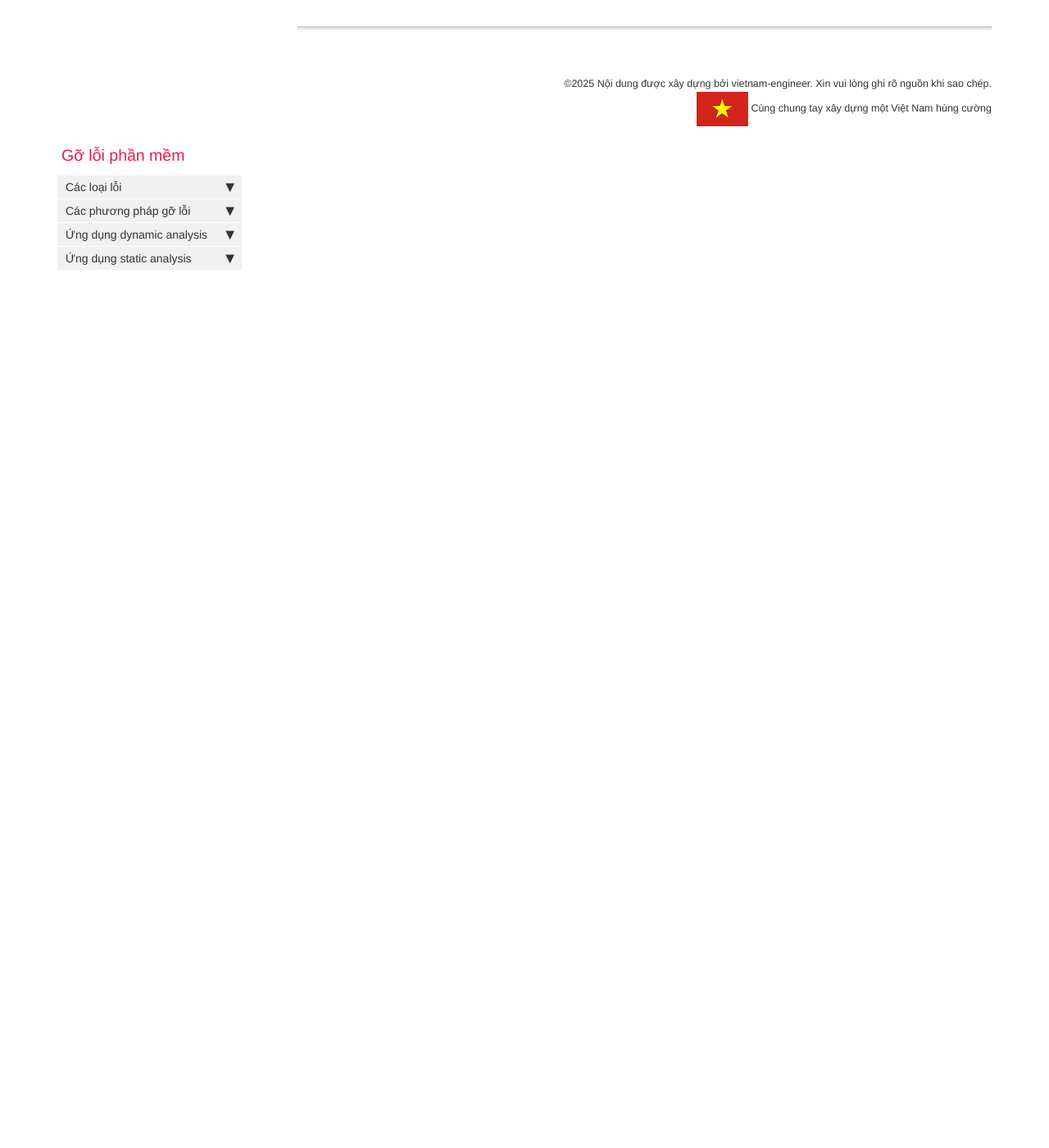
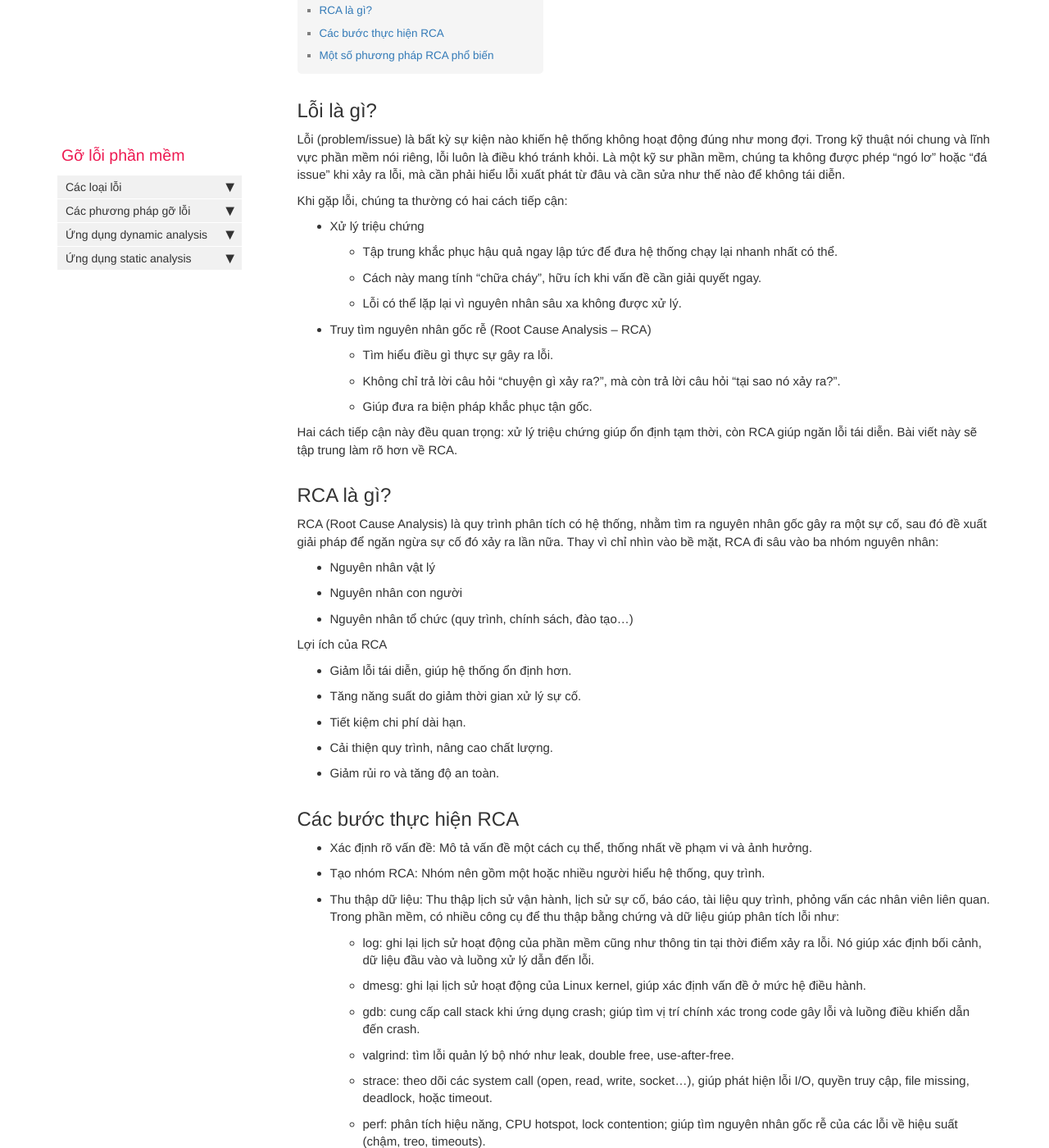
Before and after one commit to vietnam-engineer/vietnam-engineer.github.io, a Jekyll site: the page built from pages/phan_mem/debug_sw/debug_sw.md, in a window 1280 px wide and 1400 px high, scrolled down 284 px. Shown: the whole window at 82% size. Built offline with Jekyll 4.4.1, drawn with Linux system fonts in a browser that asks for light colours; comment, search, counter and statistics services are not loaded; before the commit the page ends 900 px from its top, so only the background shows below that; some of the changed text lies outside the part shown.

Commit message:
Add: debug_sw.md

```diff
--- a/pages/phan_mem/debug_sw/debug_sw.md
+++ b/pages/phan_mem/debug_sw/debug_sw.md
@@ -4,3 +4,59 @@ sidebar: debug_sw_sidebar
 permalink: debug_sw.html
 folder: debug_sw
 ---
+
+## Lỗi là gì?
+
+Lỗi (problem/issue) là bất kỳ sự kiện nào khiến hệ thống không hoạt động đúng như mong đợi.
+Trong kỹ thuật nói chung và lĩnh vực phần mềm nói riêng, lỗi luôn là điều khó tránh khỏi. Là một kỹ sư phần mềm, chúng ta không được phép "ngó lơ" hoặc "đá issue" khi xảy ra lỗi, mà cần phải hiểu lỗi xuất phát từ đâu và cần sửa như thế nào để không tái diễn.
+
+Khi gặp lỗi, chúng ta thường có hai cách tiếp cận:
+- Xử lý triệu chứng
+    - Tập trung khắc phục hậu quả ngay lập tức để đưa hệ thống chạy lại nhanh nhất có thể.
+    - Cách này mang tính "chữa cháy", hữu ích khi vấn đề cần giải quyết ngay.
+    - Lỗi có thể lặp lại vì nguyên nhân sâu xa không được xử lý.
+- Truy tìm nguyên nhân gốc rễ (Root Cause Analysis – RCA)
+    - Tìm hiểu điều gì thực sự gây ra lỗi.
+    - Không chỉ trả lời câu hỏi "chuyện gì xảy ra?", mà còn trả lời câu hỏi "tại sao nó xảy ra?".
+    - Giúp đưa ra biện pháp khắc phục tận gốc.
+
+Hai cách tiếp cận này đều quan trọng: xử lý triệu chứng giúp ổn định tạm thời, còn RCA giúp ngăn lỗi tái diễn. Bài viết này sẽ tập trung làm rõ hơn về RCA.
+
+## RCA là gì?
+
+RCA (Root Cause Analysis) là quy trình phân tích có hệ thống, nhằm tìm ra nguyên nhân gốc gây ra một sự cố, sau đó đề xuất giải pháp để ngăn ngừa sự cố đó xảy ra lần nữa. Thay vì chỉ nhìn vào bề mặt, RCA đi sâu vào ba nhóm nguyên nhân:
+- Nguyên nhân vật lý
+- Nguyên nhân con người
+- Nguyên nhân tổ chức (quy trình, chính sách, đào tạo…)
+
+Lợi ích của RCA
+- Giảm lỗi tái diễn, giúp hệ thống ổn định hơn.
+- Tăng năng suất do giảm thời gian xử lý sự cố.
+- Tiết kiệm chi phí dài hạn.
+- Cải thiện quy trình, nâng cao chất lượng.
+- Giảm rủi ro và tăng độ an toàn.
+
+## Các bước thực hiện RCA
+
+- Xác định rõ vấn đề: Mô tả vấn đề một cách cụ thể, thống nhất về phạm vi và ảnh hưởng.
+- Tạo nhóm RCA: Nhóm nên gồm một hoặc nhiều người hiểu hệ thống, quy trình.
+- Thu thập dữ liệu: Thu thập lịch sử vận hành, lịch sử sự cố, báo cáo, tài liệu quy trình, phỏng vấn các nhân viên liên quan. Trong phần mềm, có nhiều công cụ để thu thập bằng chứng và dữ liệu giúp phân tích lỗi như:
+    - log: ghi lại lịch sử hoạt động của phần mềm cũng như thông tin tại thời điểm xảy ra lỗi. Nó giúp xác định bối cảnh, dữ liệu đầu vào và luồng xử lý dẫn đến lỗi.
+    - dmesg: ghi lại lịch sử hoạt động của Linux kernel, giúp xác định vấn đề ở mức hệ điều hành.
+    - gdb: cung cấp call stack khi ứng dụng crash; giúp tìm vị trí chính xác trong code gây lỗi và luồng điều khiển dẫn đến crash.
+    - valgrind: tìm lỗi quản lý bộ nhớ như leak, double free, use-after-free.
+    - strace: theo dõi các system call (open, read, write, socket…), giúp phát hiện lỗi I/O, quyền truy cập, file missing, deadlock, hoặc timeout.
+    - perf: phân tích hiệu năng, CPU hotspot, lock contention; giúp tìm nguyên nhân gốc rễ của các lỗi về hiệu suất (chậm, treo, timeouts).
+    - lsof: liệt kê file descriptor, socket đang mở; giúp phát hiện leak FD, cạn tài nguyên, hoặc ứng dụng "treo" vì giữ lock hay socket.
+    - ...
+- Xác định các nguyên nhân khả dĩ: liệt kê càng nhiều khả năng càng tốt, tránh loại trừ quá sớm.
+- Phân tích và xác định nguyên nhân gốc rễ: Đánh giá mối quan hệ, mức ảnh hưởng và khả năng xảy ra để tìm nguyên nhân cốt lõi.
+- Đề xuất giải pháp: Giải pháp phải tác động trực tiếp vào nguyên nhân gốc, không chỉ sửa triệu chứng.
+- Lập kế hoạch hành động và theo dõi: Đảm bảo giải pháp được triển khai hiệu quả và có biện pháp kiểm soát lâu dài.
+
+## Một số phương pháp RCA phổ biến
+
+- 5 Whys: Hỏi "Tại sao?" nhiều lần để đào sâu nguyên nhân.
+- FTA: nhận diện nguyên nhân gốc rễ thông qua một sơ đồ các khả năng gây ra lỗi và mối quan hệ giữa chúng.
+
+[Tham khảo]:https://www.ibm.com/think/topics/root-cause-analysis
```
